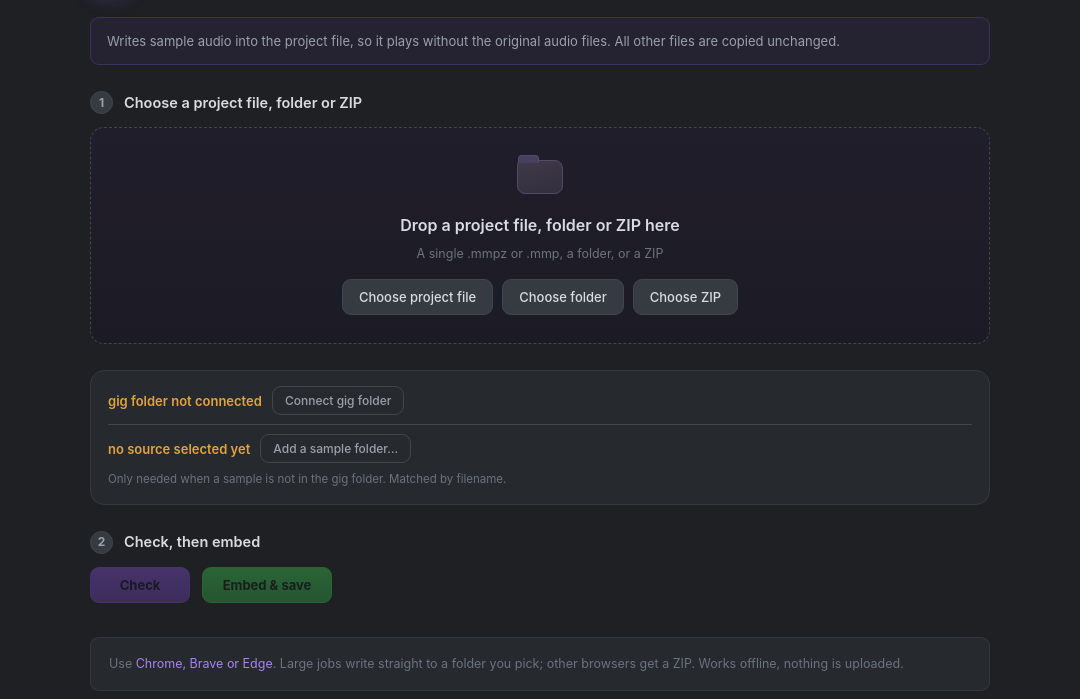
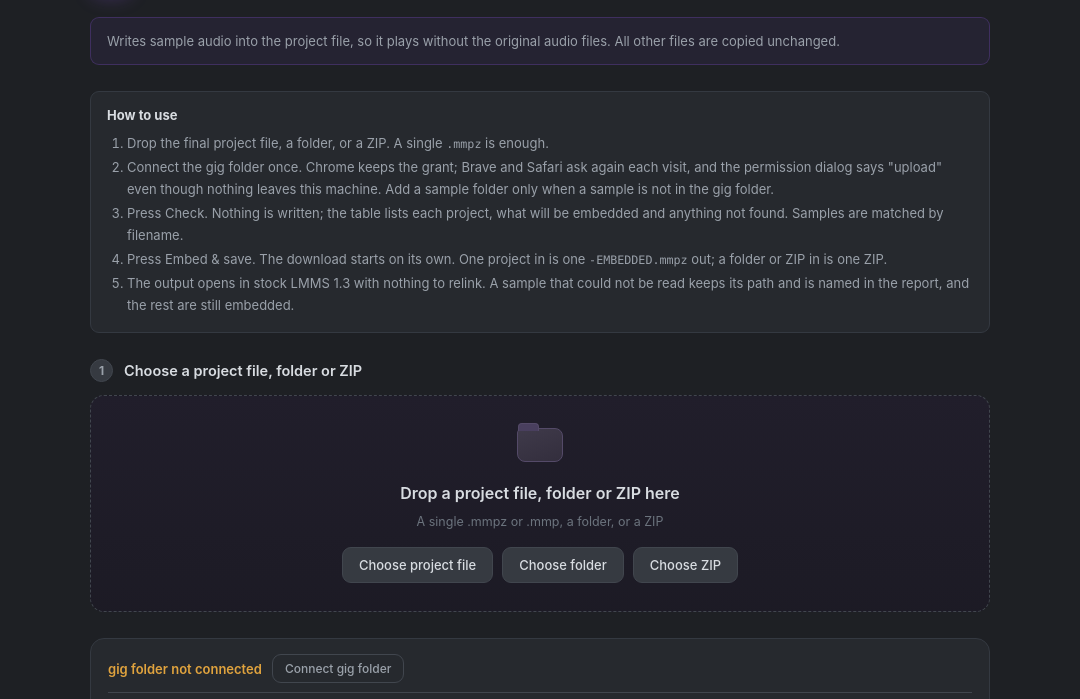
Before and after one commit to fruscai/LMMS-Tools-Relinker-Embedder, an Electron app: page web/lmms-sample-embedder.html in a window 1080 px wide. Shown: the part 81-780 px from the top of the page. Drawn offline with Linux system fonts and the light colour scheme.

Commit message:
August 28, added how to use lists to both standalones and moved the combined file's attribution to a bottom contact box

```diff
--- a/web/lmms-sample-embedder.html
+++ b/web/lmms-sample-embedder.html
@@ -38,6 +38,12 @@ code{font-family:ui-monospace,SFMono-Regular,Menlo,Consolas,monospace;font-size:
 .privacy-pill .dot{width:7px;height:7px;border-radius:50%;background:var(--ok);
   box-shadow:0 0 8px var(--ok)}
 
+.howto{padding:13px 16px 13px 16px;border-radius:var(--radius-sm);
+  background:var(--panel);border:1px solid var(--border-soft);
+  color:var(--text-dim);font-size:13px;line-height:1.65;margin-bottom:26px}
+.howto strong{color:var(--text);display:block;margin-bottom:6px}
+.howto ol{margin:0;padding-left:20px}
+.howto li{margin-bottom:3px}
 .tool-note{padding:13px 16px;border-radius:var(--radius-sm);
   background:rgba(131,81,212,.08);border:1px solid rgba(131,81,212,.28);
   color:var(--text-dim);font-size:13px;line-height:1.6;margin-bottom:26px}
@@ -180,6 +186,22 @@ td.file{white-space:normal;word-break:break-all;
   <div class="tool-note">
     Writes sample audio into the project file, so it plays without the original audio files.
     All other files are copied unchanged.
+  </div>
+
+  <div class="howto">
+    <strong>How to use</strong>
+    <ol>
+      <li>Drop the final project file, a folder, or a ZIP. A single <code>.mmpz</code> is enough.</li>
+      <li>Connect the gig folder once. Chrome keeps the grant; Brave and Safari ask again each
+        visit, and the permission dialog says "upload" even though nothing leaves this machine.
+        Add a sample folder only when a sample is not in the gig folder.</li>
+      <li>Press Check. Nothing is written; the table lists each project, what will be embedded
+        and anything not found. Samples are matched by filename.</li>
+      <li>Press Embed &amp; save. The download starts on its own. One project in is one
+        <code>-EMBEDDED.mmpz</code> out; a folder or ZIP in is one ZIP.</li>
+      <li>The output opens in stock LMMS 1.3 with nothing to relink. A sample that could not be
+        read keeps its path and is named in the report, and the rest are still embedded.</li>
+    </ol>
   </div>
 
   <!-- 1 : source -->
```
Also changed, not shown: LOG.md (+12 -0 lines), web/lmms-path-relinker.html (+21 -0 lines), web/lmms-tools.html (+10 -8 lines).
